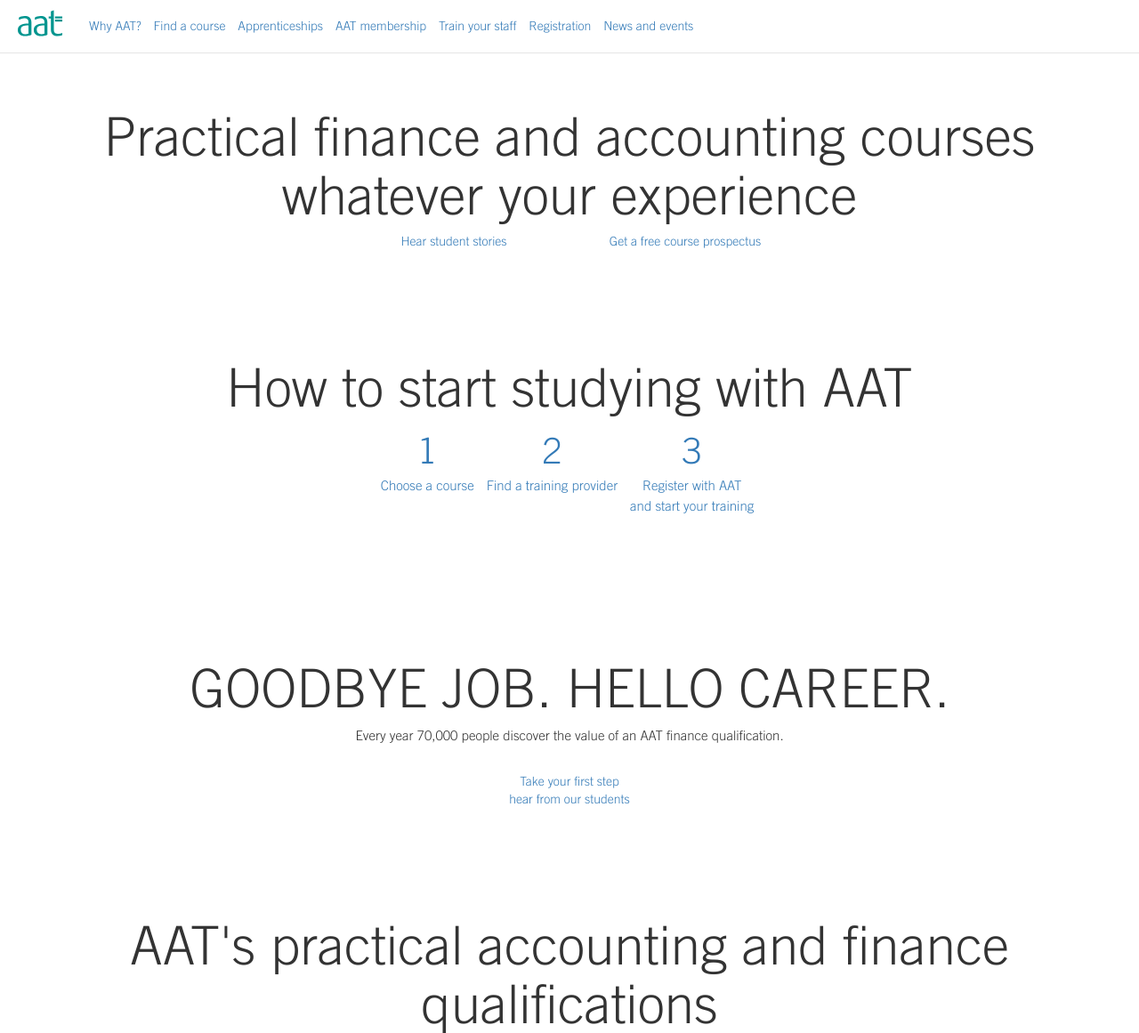
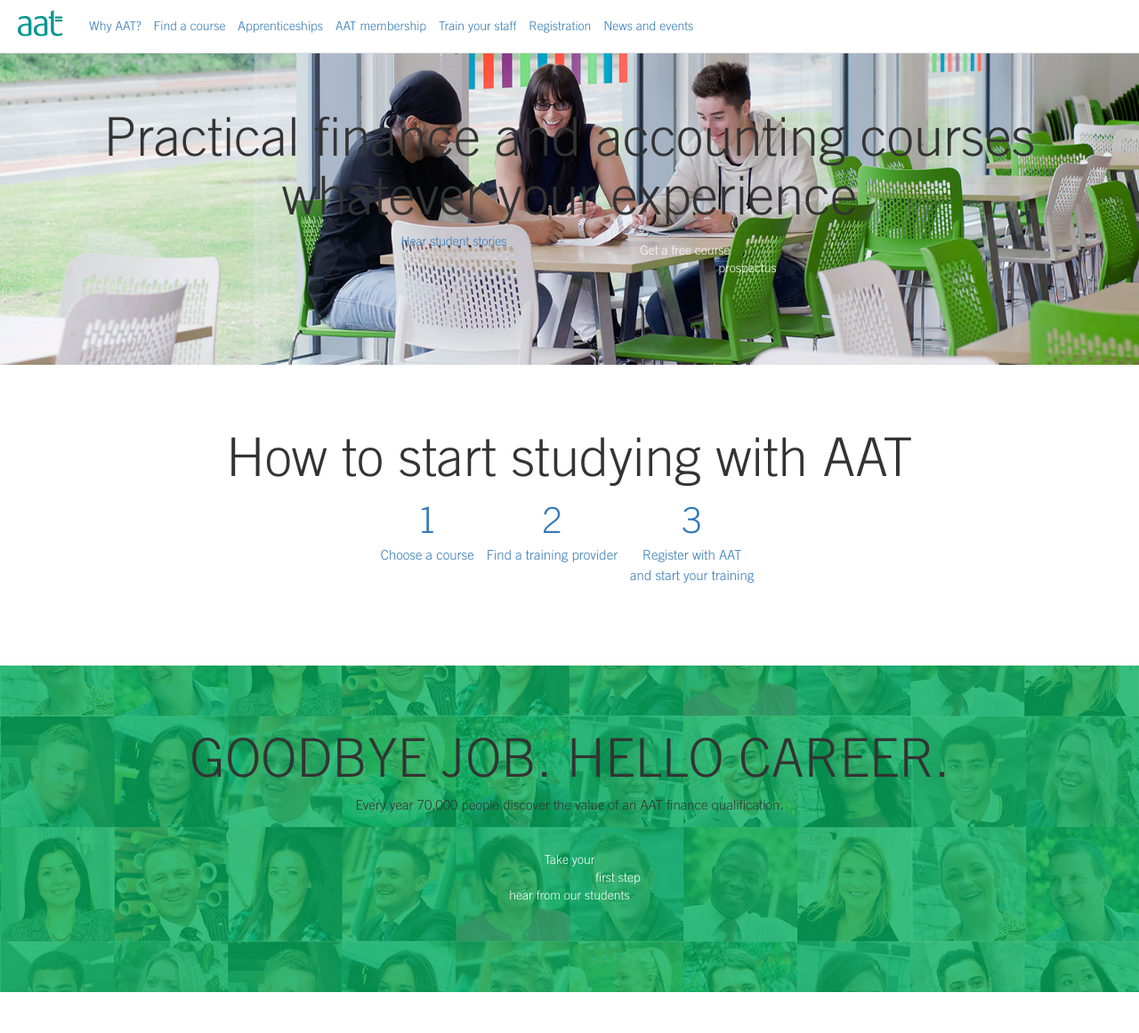
Before and after one commit to FaribaM/web-app-uk, a website: page src/client/app/index.html at #/frontpage in a window 1280 px wide. Shown: the top 1161 px of the page at 89% size. Drawn offline with Linux system fonts and the light colour scheme; files that its build step writes are made by us from their sources; files whose address does not match are found by name.

Commit message:
started frontpage style

```diff
--- a/src/client/app/components/frontpage/_frontpage.scss
+++ b/src/client/app/components/frontpage/_frontpage.scss
@@ -1,4 +1,17 @@
 #frontpage {
+
+  // Hero
+  .hero {
+    position: relative;
+    width: 100%;
+    height: auto;
+    background-size: cover;
+    background-repeat: no-repeat;
+    background-position: center center;
+    overflow: hidden;
+    background-image: url("/img/frontpage/hero-1.jpg");
+
+  }
 
   // Study with AAT
   .steps {
@@ -11,4 +24,23 @@
     }
   }
 
+  // Career
+  .hello-career {
+    position: relative;
+    width: 100%;
+    height: auto;
+    background-size: cover;
+    background-repeat: no-repeat;
+    background-position: center center;
+    overflow: hidden;
+    background-image: url("/img/frontpage/campaign-goodbye-job-full.jpg");
+
+  }
+
+  // Skills
+  .skills {
+    background-color: #EEEEEE;
+
+  }
+
 }
--- /dev/null
+++ b/src/client/app/sass/base/_colours.scss
@@ -0,0 +1 @@
+$primary-color: #00AB4E;
--- /dev/null
+++ b/src/client/app/sass/layout/_buttons.scss
@@ -0,0 +1,26 @@
+.orange {
+
+  background: #F28300;
+  border: 1px solid #F28300;
+  box-shadow: 0 3px 0 0 #d07100;
+}
+
+
+.btn-v2 {
+  color: #fff;
+
+  display: inline-block;
+  margin-bottom: 40px;
+  font-weight: normal;
+  text-align: center;
+  vertical-align: middle;
+  cursor: pointer;
+  background-image: none;
+  white-space: pre-wrap;
+  padding: 9px 10px;
+  font-size: 14px;
+  line-height: 1.428571429;
+  -webkit-border-radius: 3px;
+  -moz-border-radius: 3px;
+  border-radius: 3px;
+}
--- a/src/client/app/sass/layout/_header.scss
+++ b/src/client/app/sass/layout/_header.scss
@@ -2,14 +2,14 @@
 
   overflow: hidden;
 
+  #desktop-nav {
+    position: absolute;
+    left: 100px;
+  }
+
   #top-nav {
 
     padding-top: 6px;
-
-    .desktop-nav {
-      position: absolute;
-      left: 100px;
-    }
 
     .logo-top-bar {
       position: absolute;
```
Also changed, not shown: src/client/app/components/frontpage/frontpage.tpl.html (+4 -5 lines), src/client/app/components/header/header.tpl.html (+7 -4 lines), build/css/build.css, build/img/frontpage/campaign-goodbye-job-full.jpg (added), build/img/frontpage/case-study-2.jpg (added), build/img/frontpage/hero-1.jpg (added), build/js/build.js, 1 other file.
